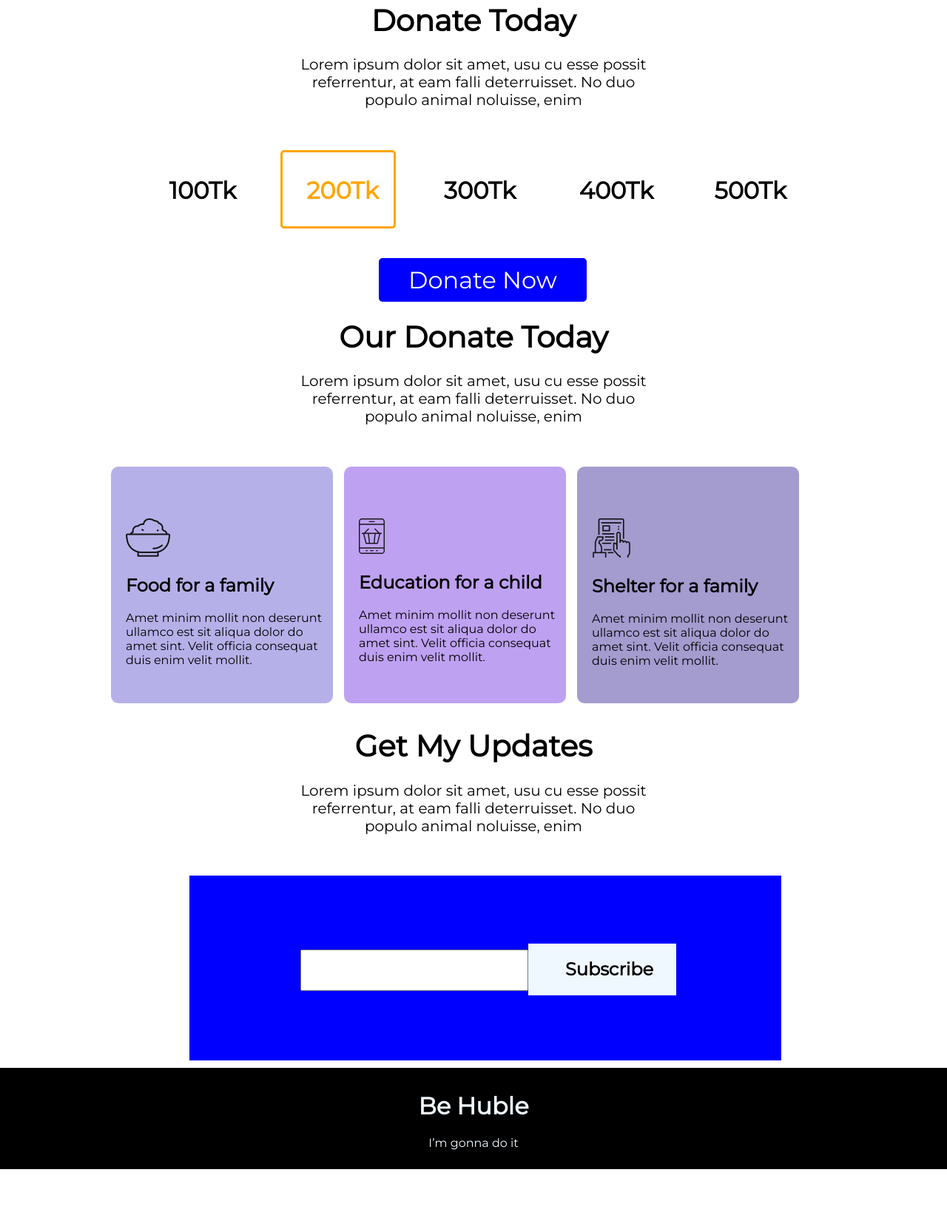
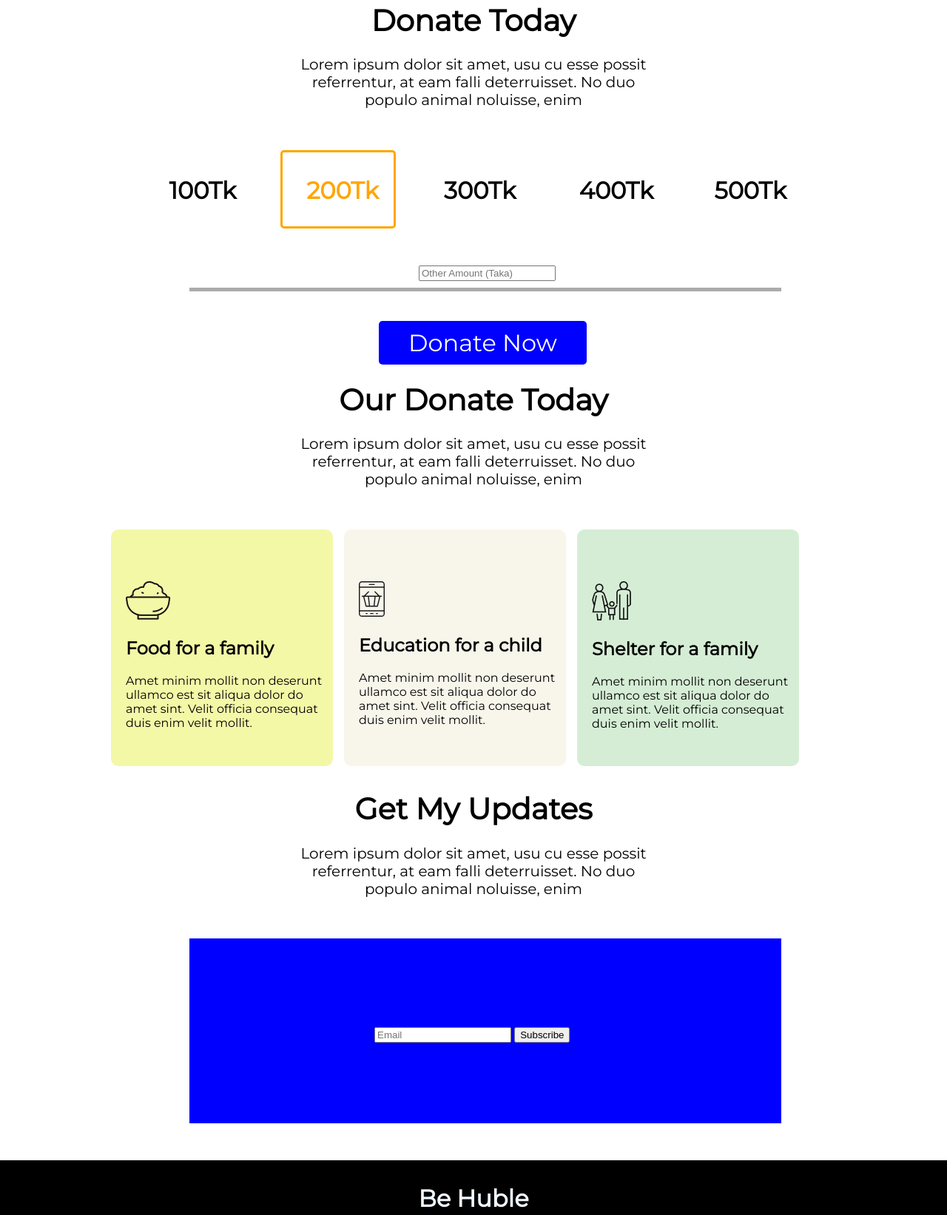
Before and after one commit to rakibpath/Daonte-NOW, a plain HTML site: page index.html in a window 1280 px wide. Shown: the part 519-2162 px from the top of the page at 74% size. Before the commit the page ends 2100 px from the top, so only its background shows below. Drawn offline with Linux system fonts and the light colour scheme.

Commit message:
buttonupdate

```diff
--- a/index.html
+++ b/index.html
@@ -46,6 +46,12 @@
         <h1 class="Tk">500Tk</h1>
     </div>
 </section>
+<section class="other-amount">
+    <div class="other-amount-button">
+        <input type="number" name="donate-amount" placeholder="Other Amount (Taka)" id="donate-amount">
+    </div>
+
+</section>
 <section class="input-item">
     <a class="donate-now-button" href="#">Donate Now</a>
 </section>
@@ -72,7 +78,7 @@
             velit mollit.</p>
     </div>
     <div class="Shelter-for-a-family ">
-        <img src="icons/Frame-1.png" alt="">
+        <img src="icons/shelter.png" alt="">
         <h1>Shelter for a family
         </h1>
         <p>Amet minim mollit non deserunt
@@ -87,9 +93,11 @@
         deterruisset. No duo populo animal noluisse, enim</p>
 </section>
 <section class="subcribe">
-    <div class="input-div">
-        <input class="email" type="email">
-        <h1 class="subcrive">Subscribe</h1>
+    <div class="subcribe-button">
+        <input type="email" placeholder="Email" name="email" id="email">
+        <input type="button" class="red-button" value="Subscribe" id="subscribe">
+    </div>
+
 </section>
 </div>
 
--- a/style.css
+++ b/style.css
@@ -99,7 +99,7 @@ body {
 .food-for-family {
     width: 280px;
     height: 250px;
-    background-color: rgba(70, 54, 196, 0.393);
+    background-color: rgba(224, 238, 31, 0.393);
     padding-left: 20px;
     padding-top: 70px;
     border-radius: 10px;
@@ -108,7 +108,7 @@ body {
 .Shelter-for-a-family {
     width: 280px;
     height: 250px;
-    background-color: rgba(24, 1, 134, 0.393);
+    background-color: rgba(149, 208, 148, 0.393);
     padding-left: 20px;
     padding-top: 70px;
     border-radius: 10px;
@@ -117,7 +117,7 @@ body {
 .Education-for-a-child {
     width: 280px;
     height: 250px;
-    background-color: rgba(91, 17, 218, 0.393);
+    background-color: rgba(236, 233, 204, 0.393);
     padding-left: 20px;
     padding-top: 70px;
     border-radius: 10px;
@@ -133,7 +133,7 @@ body {
     color: aliceblue;
     text-align: center;
     padding-top: 10px;
-    padding-bottom: 10px;
+    padding-bottom: 20px;
 }
 
 .donate-now-button {
@@ -155,24 +155,10 @@ body {
 .subcribe {
     display: flex;
     background-color: blue;
-    margin-bottom: 10px;
+    margin-bottom: 50px;
     width: 800px;
     height: 250px;
     margin-left: 20%;
-}
-
-.email {
-    width: 300px;
-    height: 50px;
-}
-
-.subcrive {
-    width: 150px;
-    height: 50px;
-    background-color: aliceblue;
-    padding-left: 50px;
-    padding-top: 20px;
-    margin-top: -8px;
 }
 
 .input-div {
@@ -180,3 +166,29 @@ body {
     margin-left: 150px;
     margin-top: 100px;
 }
+
+.subcribe-button {
+    height: 250px;
+    width: 300px;
+    margin-left: 250px;
+    margin-top: 120px;
+}
+
+.other-amount {
+    display: flex;
+    border-bottom: 5px solid rgba(49, 48, 48, 0.404);
+    margin-bottom: 50px;
+    width: 800px;
+    height: 250px;
+    margin-left: 20%;
+    margin-top: -170px;
+}
+
+.other-amount-button {
+    height: 250px;
+    width: 300px;
+    margin-left: 310px;
+    margin-top: 220px;
+
+
+}
```
